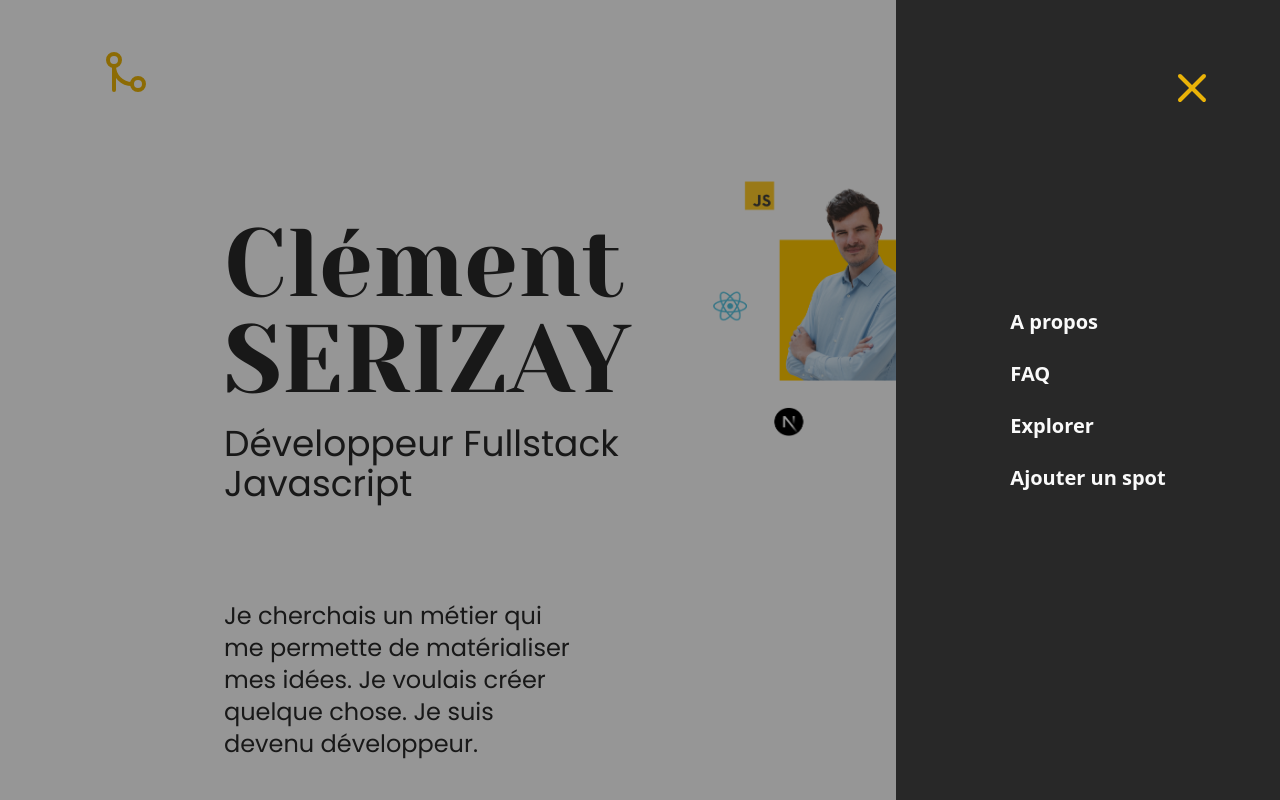
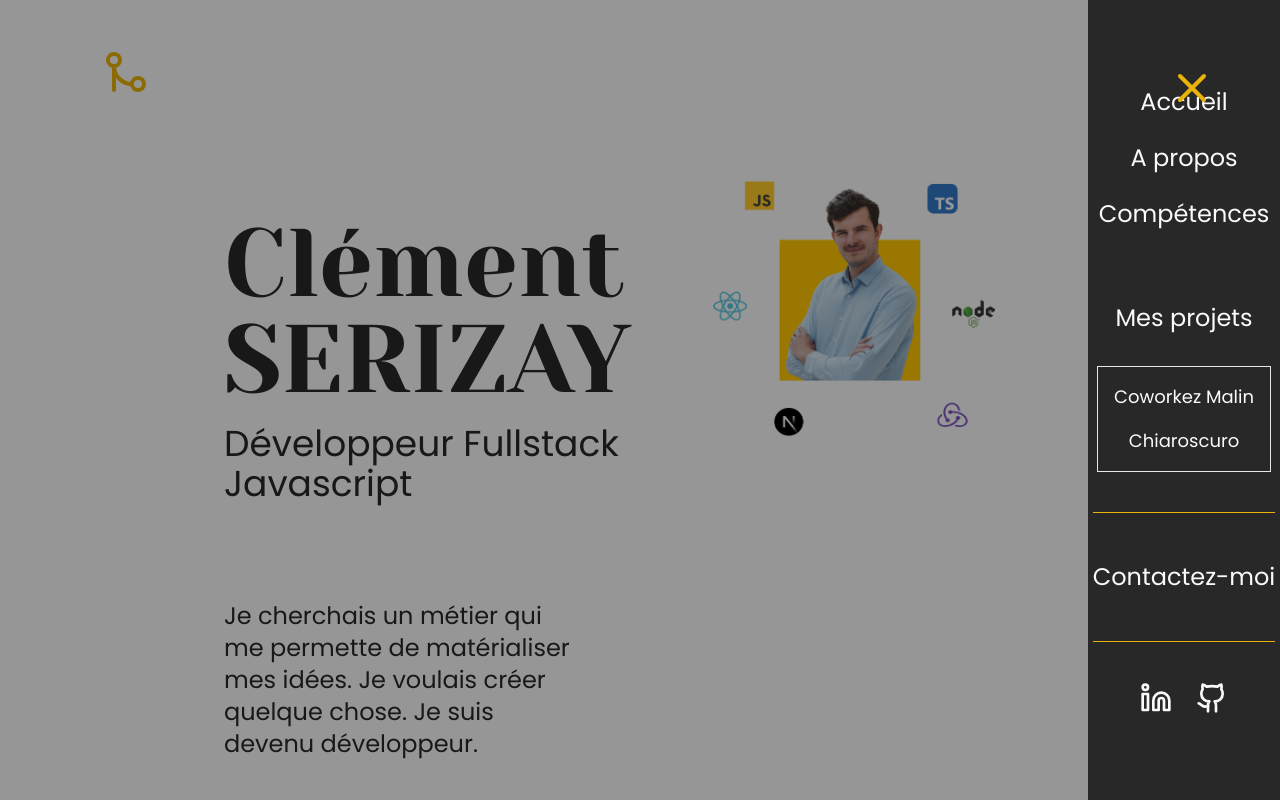
Before and after one commit to monkeycs60/portfolio-cs, a Next.js app: page / in a window 1280 px wide. Both pictures are taken after a click on the icon 1157 px from the left and 68 px from the top of the page. Shown: the top 800 px of the page. Built offline with nearby package versions, Linux system fonts and the light colour scheme.

Commit message:
feat: complete hamburger side bar

```diff
--- a/src/components/AboutMe.tsx
+++ b/src/components/AboutMe.tsx
@@ -1,6 +1,8 @@
 const AboutMe = () => {
 	return (
-		<div className='w-full relative pt-[50px] pb-[100px] 3xl:pt-[30px] 3xl:pb-[80px] p-4 flex flex-col bg-secondary text-primary overflow-hidden'>
+		<div
+			id='about'
+			className='w-full relative pt-[50px] pb-[100px] 3xl:pt-[30px] 3xl:pb-[80px] p-4 flex flex-col bg-secondary text-primary overflow-hidden'>
 			<div className='w-[65vw] pt-12 flex-col gap-16 mx-auto'>
 				<div className='flex gap-4'>
 					<h2 className='font-poppins text-3xl'>A propos de moi</h2>{' '}
--- a/src/components/Hero.tsx
+++ b/src/components/Hero.tsx
@@ -4,7 +4,7 @@ import Link from 'next/link';
 
 const Hero = () => {
 	return (
-		<div className='w-full lg:h-screen p-4 flex flex-col'>
+		<div id='home' className='w-full lg:h-screen p-4 flex flex-col'>
 			<div className='flex lg:max-w-[65vw] h-screen gap-16 lg:gap-0 flex-col lg:flex-row justify-between pt-[25vh] mx-auto relative'>
 				<div className='h-full flex flex-col '>
 					<div className='flex flex-col h-full gap-14 font-eva text-secondary'>
--- a/src/components/Project.tsx
+++ b/src/components/Project.tsx
@@ -19,9 +19,9 @@ const { chiaroscuro, coworkez } = projectDetails;
 const Project = () => {
 	return (
 		<>
-			<div className=' w-[65%] m-auto flex flex-col pt-[8vh] 3xl:pt-[13vh] '>
+			<div id='projects' className=' w-[65%] m-auto flex flex-col pt-[8vh] 3xl:pt-[13vh] '>
 				<div className='flex gap-4 font-poppins  w-full'>
-					<h3 className='text-xl lg:text-3xl '>Mes réalisations</h3>
+					<h3 className='text-xl lg:text-3xl'>Mes réalisations</h3>
 					<div className='bg-gray-cool-700 w-[5px] animate-pulse '></div>
 				</div>
 				<div className='pt-12'>
--- a/src/components/Project/coworking/Coworkez.tsx
+++ b/src/components/Project/coworking/Coworkez.tsx
@@ -15,11 +15,29 @@ export const CoworkezDescription = () => {
 	return (
 		<div>
 			<p>
-				Lorem ipsum dolor sit amet consectetur adipisicing elit. Provident,
-				labore! Odio a debitis quis, consequuntur tempora aperiam ut
-				reprehenderit aliquid.
+				POURQUOI : Chaque personne qui déménage dans une nouvelle ville ou
+				travaille à distance ressent le besoin d'appartenir à une
+				communauté, d'échanger avec des pairs et de trouver des espaces de
+				travail confortables et abordables. La solitude du télétravail peut
+				être pesante, et trouver sa place dans une nouvelle ville peut être
+				compliqué.
 			</p>
-			<p>ne fais pas la desc</p>
+			<p>
+				COMMENT : Nous avons identifié que les espaces officiels de
+				coworking peuvent être coûteux et inaccessibles pour beaucoup. Mais
+				nous croyons également que chaque ville regorge d'endroits non
+				conventionnels mais parfaits pour le coworking - des cafés aux
+				lobbies d'hôtels. Cependant, sans une plateforme pour les partager,
+				ces spots restent souvent inconnus.
+			</p>
+			<p>
+				QUOI : C'est là que <span className="font-semibold">coworkezmalin.com</span> entre en jeu.
+				Notre plateforme communautaire vous permet de découvrir et de
+				partager ces endroits de coworking cachés, abordables et conviviaux.
+				Rejoignez une communauté où vous pouvez trouver le meilleur endroit
+				pour travailler, rencontrer de nouveaux visages, et même partager un
+				verre après le travail.
+			</p>
 		</div>
 	);
 };
--- a/src/components/TechStack.tsx
+++ b/src/components/TechStack.tsx
@@ -2,7 +2,9 @@ import Image from 'next/image';
 
 const TechStack = () => {
 	return (
-		<div className='w-[65vw] mx-auto relative pt-[70px] flex flex-col bg-primary text-secondary overflow-hidden'>
+		<div
+			id='stack'
+			className='w-[65vw] mx-auto relative pt-[70px] flex flex-col bg-primary text-secondary overflow-hidden'>
 			<div className='flex flex-col gap-10 justify-center items-center text-2xl'>
 				<div className='flex gap-4 font-poppins  w-full'>
 					<h3 className='text-xl lg:text-3xl '>Tech Stack</h3>
--- a/src/components/layout/Hamburger.tsx
+++ b/src/components/layout/Hamburger.tsx
@@ -1,7 +1,7 @@
 'use client';
 
 import { motion } from 'framer-motion';
-import { X, AlignJustify } from 'lucide-react';
+import { X, Github, Linkedin } from 'lucide-react';
 import Link from 'next/link';
 
 interface HamburgerProps {
@@ -14,8 +14,8 @@ const Hamburger = ({
 }: HamburgerProps) => {
 	const variants = {
 		open: { opacity: 1, x: 0 },
-		closed: { opacity: 0, x: '70%' },
-		exit: { opacity: 0, x: '70%' },
+		closed: { opacity: 0, x: '85%' },
+		exit: { opacity: 0, x: '85%' },
 	};
 	return (
 		<motion.section
@@ -24,32 +24,79 @@ const Hamburger = ({
 			exit='exit'
 			variants={variants}
 			transition={{ duration: 0.5 }}
-			className='fixed right-0 top-0 z-[100] h-screen w-[30vw] overflow-hidden bg-secondary text-primary font-inter'>
-			<div className=' flex h-full flex-col  justify-center py-12 p items-center  text-lg font-semibold sm:text-xl '>
+			className='fixed right-0 top-0 z-[100] h-screen w-[15vw] overflow-hidden bg-secondary text-primary'>
+			<div className=' flex flex-col  justify-center gap-[5vh] h-screen items-center text-center  text-lg font-poppins sm:text-2xl '>
 				<div className='flex flex-col gap-6'>
 					<Link
-						href={'/about'}
-						className='linkHoverEffect'
+						href={'#home'}
+						className='linkHoverEffect hover:text-yellow-500'
+						onClick={toggleHamburgerMenu}>
+						Accueil
+					</Link>
+					<Link
+						href={'#about'}
+						className='linkHoverEffect hover:text-yellow-500'
 						onClick={toggleHamburgerMenu}>
 						A propos
 					</Link>
 					<Link
-						href={'/'}
-						className='linkHoverEffect'
+						href={'#stack'}
+						className='linkHoverEffect hover:text-yellow-500'
 						onClick={toggleHamburgerMenu}>
-						FAQ
+						Compétences
+					</Link>
+					<div className='mt-12'>
+						<Link
+							href={'#projects'}
+							className='linkHoverEffect hover:text-yellow-500'
+							onClick={toggleHamburgerMenu}>
+							Mes projets
+						</Link>
+						<div className='flex flex-col border-[1px]  p-4 mt-8 gap-4 '>
+							<Link
+								href={'https://www.coworkezmalin.com/'}
+                                target='_blank'
+								className='linkHoverEffect text-lg hover:text-yellow-500'
+								onClick={toggleHamburgerMenu}>
+								Coworkez Malin
+							</Link>
+							<Link
+								href={'https://restaurant-app-67d7.vercel.app/'}
+                                target='_blank'
+								className='linkHoverEffect text-lg hover:text-yellow-500'
+								onClick={toggleHamburgerMenu}>
+								Chiaroscuro
+							</Link>
+						</div>
+					</div>
+				</div>
+				<div className='flex flex-col gap-12'>
+					<div className='w-[100%] bg-yellow-500 h-[1px] '></div>
+					<Link
+						href={'#contact'}
+						className='linkHoverEffect hover:text-yellow-500'
+						onClick={toggleHamburgerMenu}>
+						Contactez-moi
+					</Link>
+					<div className='w-[100%] bg-yellow-500 h-[1px] '></div>
+				</div>
+
+				<div className='flex gap-6'>
+					<Link
+						href={
+							'https://www.linkedin.com/in/cl%C3%A9ment-serizay-044911262/'
+						}
+						target='_blank'
+						className='linkHoverEffect hover:text-yellow-500'
+						onClick={toggleHamburgerMenu}>
+						<Linkedin className='w-8 h-8' />
 					</Link>
 					<Link
-						href={'/ajouter-spot'}
-						className='linkHoverEffect'
+						href={'https://github.com/monkeycs60'}
+						target='_blank'
+						className='linkHoverEffect hover:text-yellow-500'
 						onClick={toggleHamburgerMenu}>
-						Explorer
-					</Link>
-					<Link
-						href={'/ajouter-spot'}
-						className='linkHoverEffect'
-						onClick={toggleHamburgerMenu}>
-						Ajouter un spot
+						<Github className='w-8 h-8' />
 					</Link>
 				</div>
 			</div>
--- a/src/components/layout/Navbar.tsx
+++ b/src/components/layout/Navbar.tsx
@@ -5,6 +5,7 @@ import { AlignJustify, GitCompare, GitMerge } from 'lucide-react';
 import { useState } from 'react';
 import useHamburgerMenu from '@/hooks/useHamburgerMenu';
 import Hamburger from './Hamburger';
+import { AnimatePresence } from 'framer-motion';
 
 const Navbar = () => {
 	const [isHover, setIsHover] = useState(false);
@@ -12,24 +13,31 @@ const Navbar = () => {
 
 	return (
 		<>
+			<AnimatePresence>
+				{/* dark gray overlay */}
 				{isHamburgerOpen && (
 					<div
+						key='hamburgerOverlay'
 						className='fixed top-0 left-0 w-screen h-screen bg-black opacity-40 z-[90]'
-					onClick={() => {
-						toggleHamburgerMenu();
-					}}></div>
+						onClick={toggleHamburgerMenu}></div>
 				)}
+			</AnimatePresence>
+
+			<AnimatePresence>
 				{isHamburgerOpen ? (
 					<Hamburger
+						key='hamburgerMenu'
 						isHamburgerOpen={isHamburgerOpen}
 						toggleHamburgerMenu={toggleHamburgerMenu}
 					/>
 				) : (
 					<AlignJustify
+						key='alignJustifyIcon'
 						className='fixed xl:w-10 xl:h-10 top-[6vh] right-[8vw] text-yellow-500 z-50 cursor-pointer'
 						onClick={toggleHamburgerMenu}
 					/>
 				)}
+			</AnimatePresence>
 			{!isHover ? (
 				<Link
 					href='https://github.com/monkeycs60'
```
Lines whose indentation alone changed are shown as unchanged.
